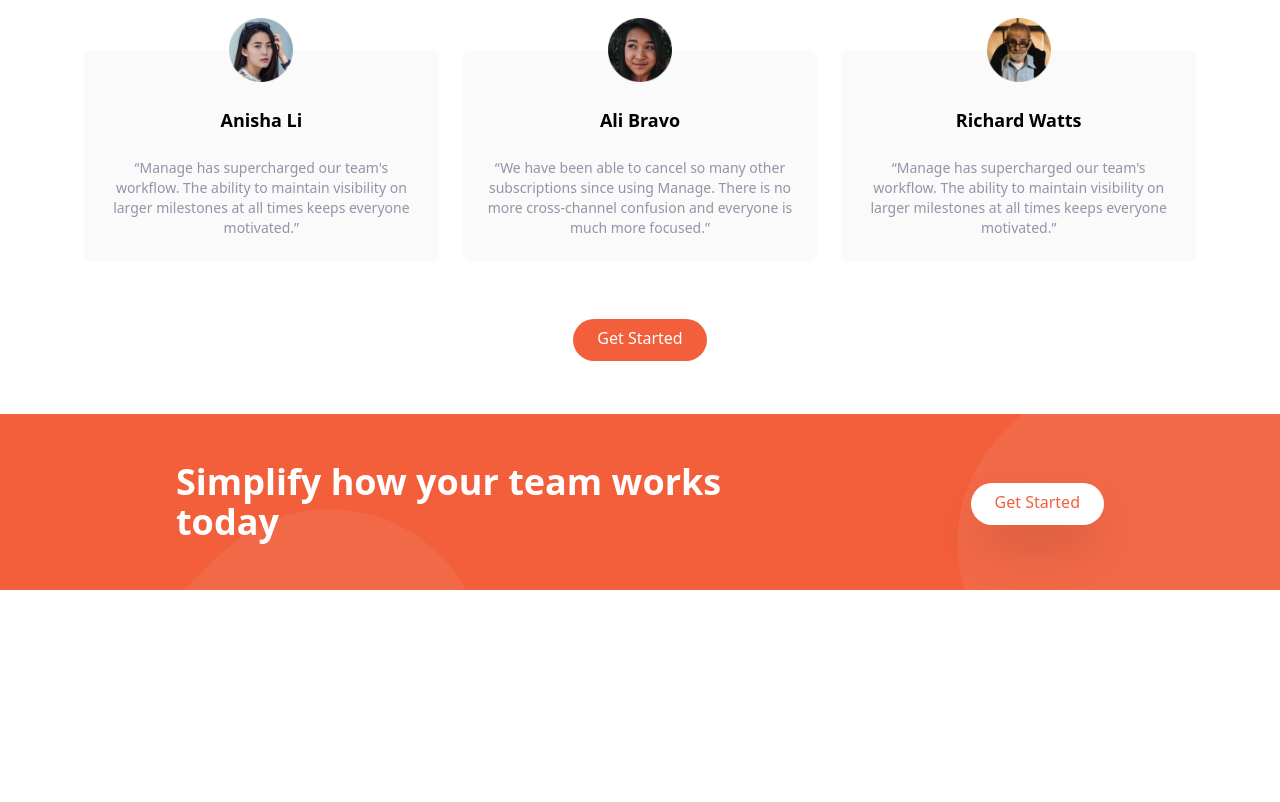
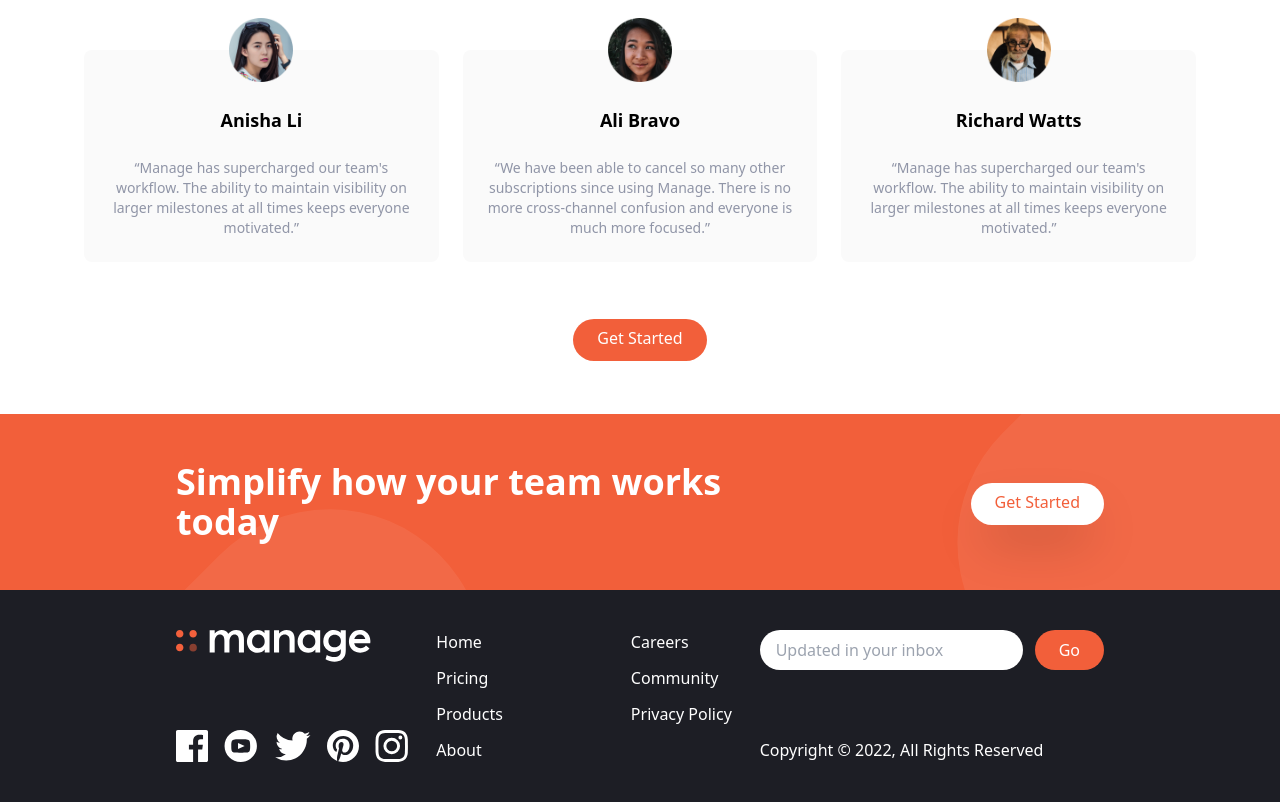
Before and after one commit to Greattie/tailwindproject, a website: page index.html in a window 1280 px wide. Shown: the part 1354-2156 px from the top of the page. Before the commit the page ends 1944 px from the top, so only its background shows below. Drawn offline with Linux system fonts and the light colour scheme.

Commit message:
created footer

```diff
--- a/index.html
+++ b/index.html
@@ -241,6 +241,88 @@
         </div>
     </section>
 
+    <!-- FOOTER -->
+    <footer class="bg-veryDarkBlue">
+        <div
+            class="container flex flex-col-reverse justify-between px-6 py-10 mx-auto space-y-8 md:flex-row md:space-y-0">
+
+            <!-- Logo and social links container -->
+            <div
+                class="flex flex-col-reverse items-center justify-between space-y-12 md:flex-col md:space-y-0 md:items-start">
+                <div class="mx-auto my-6 text-center text-white md:hidden">
+                    Copyright &copy; 2022, All Rights Reserved
+                </div>
+
+                <!-- Logo -->
+                <div>
+                    <img src="img/logo-white.svg" class="h-8" alt="" />
+                </div>
+                <!-- Social Links Container -->
+                <div class="flex justify-center space-x-4">
+                    <!-- Link 1 -->
+                    <a href="#">
+                        <img src="img/icon-facebook.svg" alt="" class="h-8" />
+                    </a>
+
+                    <!-- Link 2 -->
+                    <a href="#">
+                        <img src="img/icon-youtube.svg" alt="" class="h-8" />
+                    </a>
+
+
+                    <!-- Link 3 -->
+                    <a href="#">
+                        <img src="img/icon-twitter.svg" alt="" class="h-8" />
+                    </a>
+
+                    <!-- Link 4 -->
+                    <a href="#">
+                        <img src="img/icon-pinterest.svg" alt="" class="h-8" />
+                    </a>
+
+                    <!-- Link 5 -->
+                    <a href="#">
+                        <img src="img/icon-instagram.svg" alt="" class="h-8" />
+                    </a>
+                </div>
+            </div>
+
+            <!-- List Container -->
+            <div class="flex justify-around space-x-32">
+                <div class="flex flex-col space-y-3 text-white">
+                    <a href="#" class="hover:text-brightRed">Home</a>
+                    <a href="#" class="hover:text-brightRed">Pricing</a>
+                    <a href="#" class="hover:text-brightRed">Products</a>
+                    <a href="#" class="hover:text-brightRed">About</a>
+                </div>
+                <div class="flex flex-col space-y-3 text-white">
+                    <a href="#" class="hover:text-brightRed">Careers</a>
+                    <a href="#" class="hover:text-brightRed">Community</a>
+                    <a href="#" class="hover:text-brightRed">Privacy Policy</a>
+                </div>
+            </div>
+
+            <!-- Input Container -->
+            <div class="flex flex-col justify-between">
+                <form>
+                    <div class="flex space-x-3">
+                        <input type="text" class="flex-1 px-4 rounded-full focus:outline-none"
+                            placeholder="Updated in your inbox" />
+                        <button
+                            class="px-6 py-2 text-white rounded-full bg-brightRed hover:bg-brightRedLight focus:outline-none">
+                            Go
+                        </button>
+                    </div>
+                </form>
+                <div class="hidden text-white md:block">
+                    Copyright &copy; 2022, All Rights Reserved
+                </div>
+            </div>
+        </div>
+    </footer>
+
+    <script src="js/script.js"></script>
+
 </body>
 
 </html>
```
